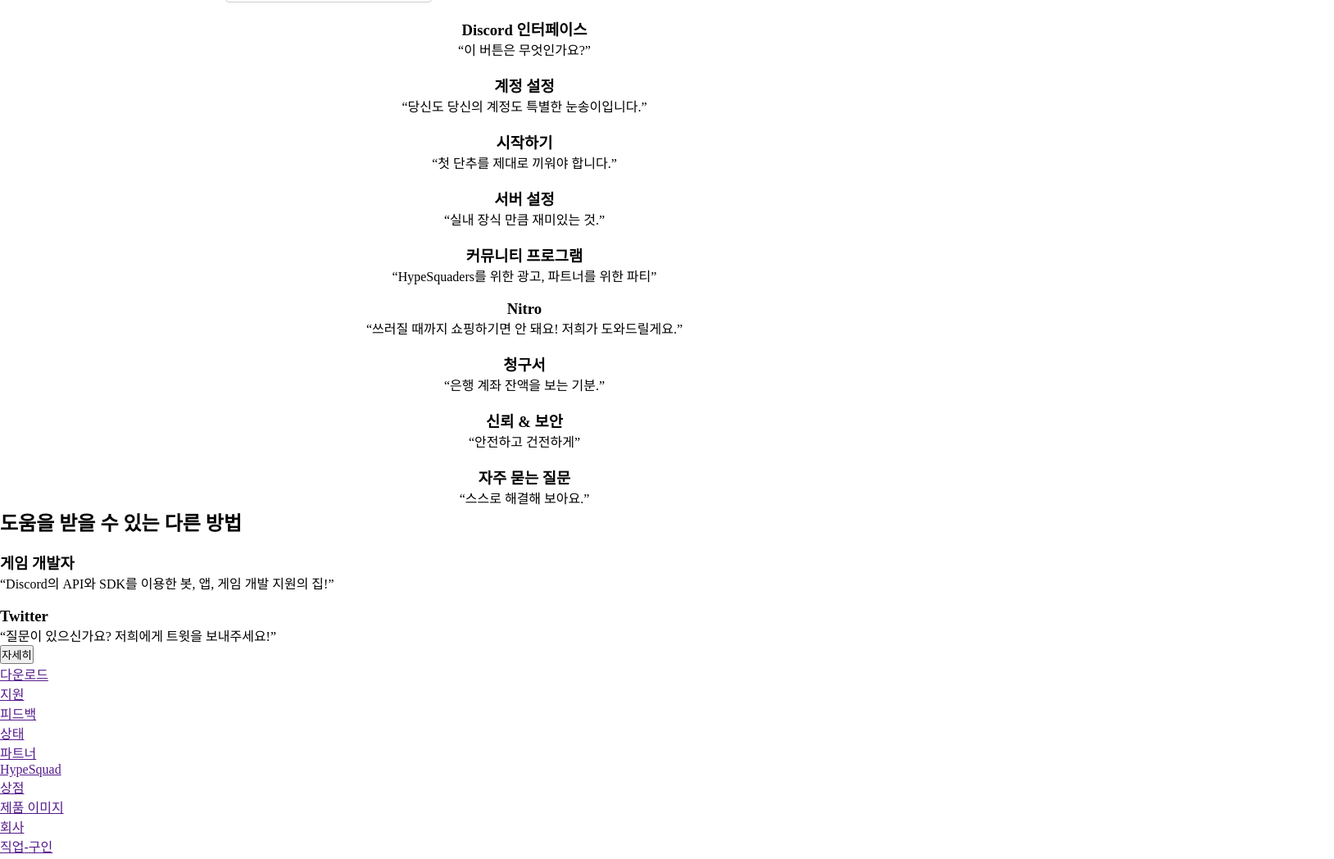
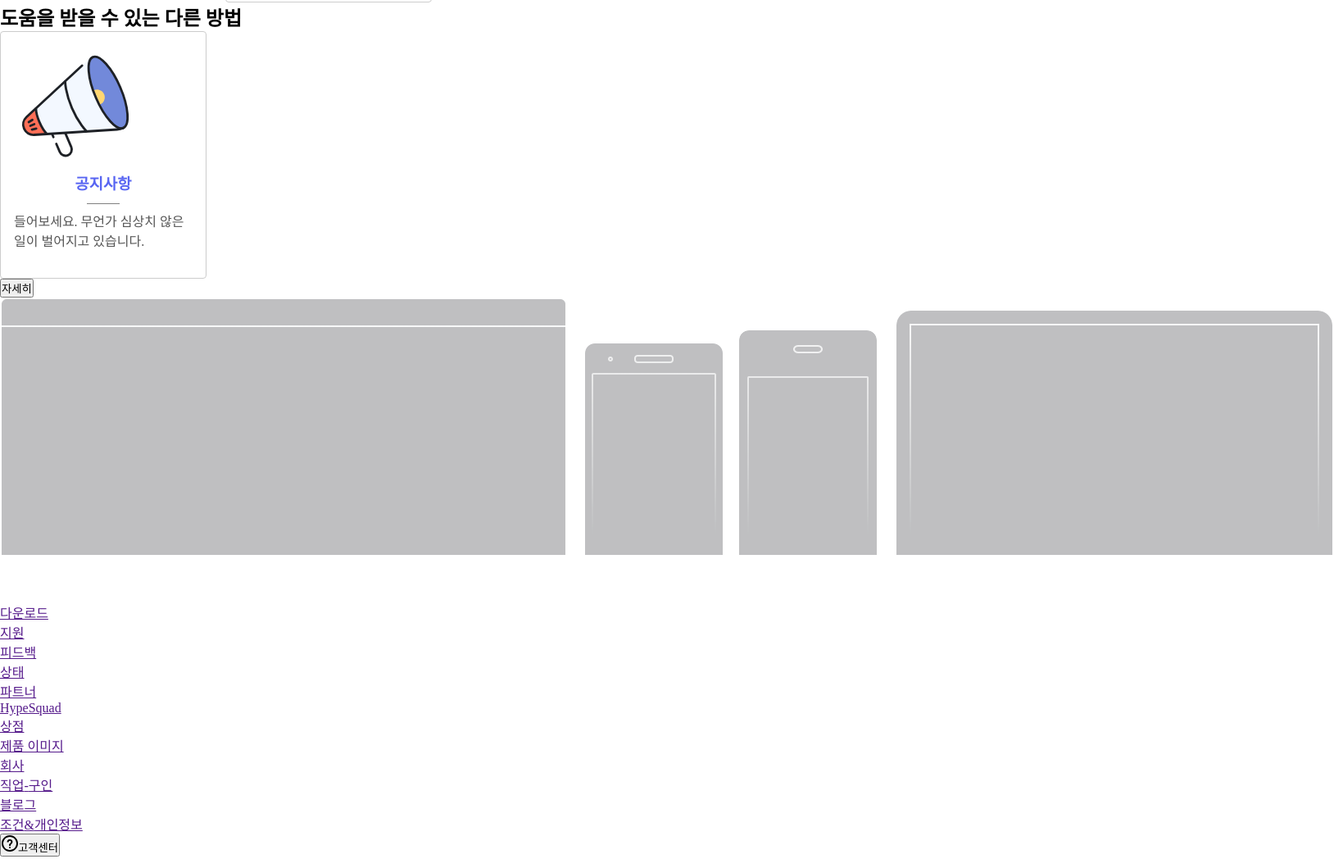
Before and after one commit to venty1993/2402-WEB2, a plain HTML site: page 피드백/discord-dg.html in a window 1280 px wide. Shown: the part 806-1854 px from the top of the page at 82% size, 1628 px wide, since content can reach past the window. Drawn offline with Linux system fonts and the light colour scheme; files whose address does not match are found by name.

Commit message:
Update discord-dg.html

```diff
--- a/피드백/discord-dg.html
+++ b/피드백/discord-dg.html
@@ -183,83 +183,7 @@
                         <p class="content-explane">들어보세요. 무언가 심상치 않은 일이 벌어지고 있습니다.</p>
                     </a>
                 </li>
-
-
                 <!-- 여기까지 봤어요 -->
-
-                <li>
-                    <div>
-                        <img src="" alt="">
-                        <h3>Discord 인터페이스</h3>
-                        <q>이 버튼은 무엇인가요?</q>
-                    </div>
-                </li>
-
-                <li>
-                    <div>
-                        <img src="" alt="">
-                        <h3>계정 설정</h3>
-                        <q>당신도 당신의 계정도 특별한 눈송이입니다.</q>
-                    </div>
-                </li>
-
-                <li>
-                    <div>
-                        <img src="" alt="">
-                        <h3>시작하기</h3>
-                        <q>첫 단추를 제대로 끼워야 합니다.</q>
-                    </div>
-                </li>
-
-                <li>
-                    <div>
-                        <img src="" alt="">
-                        <h3>서버 설정</h3>
-                        <q>실내 장식 만큼 재미있는 것.</q>
-                    </div>
-                </li>
-
-                <li>
-                    <div>
-                        <img src="" alt="">
-                        <h3>커뮤니티 프로그램</h3>
-                        <q>HypeSquaders를 위한 광고, 파트너를 위한 파티</q>
-                    </div>
-                </li>
-
-                <li>
-                    <div>
-                        <img src="" alt="">
-                        <h3>Nitro</h3>
-                        <q>쓰러질 때까지 쇼핑하기면 안 돼요! 저희가 도와드릴게요.</q>
-                    </div>
-                </li>
-
-                <li>
-                    <div>
-                        <img src="" alt="">
-                        <h3>청구서</h3>
-                        <q>은행 계좌 잔액을 보는 기분.</q>
-                    </div>
-                </li>
-
-                <li>
-                    <div>
-                        <img src="" alt="">
-                        <h3>신뢰 & 보안</h3>
-                        <q>안전하고 건전하게</q>
-                    </div>
-                </li>
-
-                <li>
-                    <div>
-                        <img src="" alt="">
-                        <h3>자주 묻는 질문</h3>
-                        <q>스스로 해결해 보아요.</q>
-                    </div>
-                </li>
-
-
             </ul>
         </div>
     </section>
@@ -269,22 +193,13 @@
             <h2>도움을 받을 수 있는 다른 방법</h2>
             <ul>
 
-                <li>
-                    <div>
-                        <img src="" alt="">
-                        <h3>게임 개발자</h3>
-                        <q>Discord의 API와 SDK를 이용한 봇, 앱, 게임 개발 지원의 집!</q>
-                    </div>
+                <li class="help-content diff">
+                    <a href="#">
+                        <img src="../discord-clone/img/list-notice.svg" alt="" class="help-content-img">
+                        <h3 class="content-heading">공지사항</h3>
+                        <p class="content-explane">들어보세요. 무언가 심상치 않은 일이 벌어지고 있습니다.</p>
+                    </a>
                 </li>
-
-                <li>
-                    <div>
-                        <img src="" alt="">
-                        <h3>Twitter</h3>
-                        <q>질문이 있으신가요? 저희에게 트윗을 보내주세요!</q>
-                    </div>
-                </li>
-
             </ul>
         </div>
     </section>
@@ -295,7 +210,12 @@
                 <button>자세히</button>
             </div>
             <div class="footer-center">
-
+                <img src="../discord-clone/img/devices.png" alt="">
+                <div class="icons">
+                    <img src="../discord-clone/img/browsers.svg" alt="">
+                    <img src="../discord-clone/img/android.svg" alt="">
+                    <!-- .... -->
+                </div>
             </div>
             <div class="bottom">
 
@@ -303,35 +223,34 @@
                     <div class="logo-container"></div>
                 </div>
 
-                <div>
+                <nav class="footer-nav">
                     <ul>
                         <li><a href="">다운로드</a></li>
                         <li><a href="">지원</a></li>
                         <li><a href="">피드백</a></li>
                         <li><a href="">상태</a></li>
                     </ul>
-                </div>
-
-                <div>
                     <ul>
                         <li><a href="">파트너</a></li>
                         <li><a href="">HypeSquad</a></li>
                         <li><a href="">상점</a></li>
                         <li><a href="">제품 이미지</a></li>
                     </ul>
-                </div>
-
-                <div>
                     <ul>
                         <li><a href="">회사</a></li>
                         <li><a href="">직업<span>-</span><span></span>구인</span></a></li>
                         <li><a href="">블로그</a></li>
                         <li><a href="">조건<span>&</span>개인정보</a></li>
                     </ul>
-                </div>
+                </nav>
 
             </div>
         </div>
     </footer>
+
+
+    <section id="help">
+        <button><svg xmlns="http://www.w3.org/2000/svg" xmlns:xlink="http://www.w3.org/1999/xlink" x="0px" y="0px" width="20px" height="20px" viewBox="0 0 20 20" xml:space="preserve" aria-hidden="true"><g></g><g></g><g></g><g><g><g><path d="M11,12.3V13c0,0-1.8,0-2,0v-0.6c0-0.6,0.1-1.4,0.8-2.1c0.7-0.7,1.6-1.2,1.6-2.1c0-0.9-0.7-1.4-1.4-1.4 c-1.3,0-1.4,1.4-1.5,1.7H6.6C6.6,7.1,7.2,5,10,5c2.4,0,3.4,1.6,3.4,3C13.4,10.4,11,10.8,11,12.3z"></path><circle cx="10" cy="15" r="1"></circle></g><path d="M10,2c4.4,0,8,3.6,8,8s-3.6,8-8,8s-8-3.6-8-8S5.6,2,10,2 M10,0C4.5,0,0,4.5,0,10s4.5,10,10,10s10-4.5,10-10S15.5,0,10,0 L10,0z"></path></g></g></svg>고객센터</button>
+    </section>
 </body>
 </html>
```
